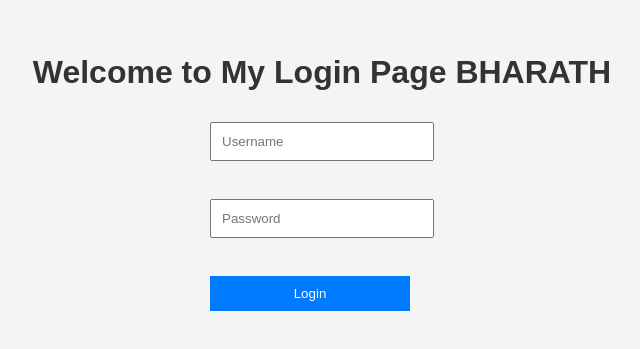
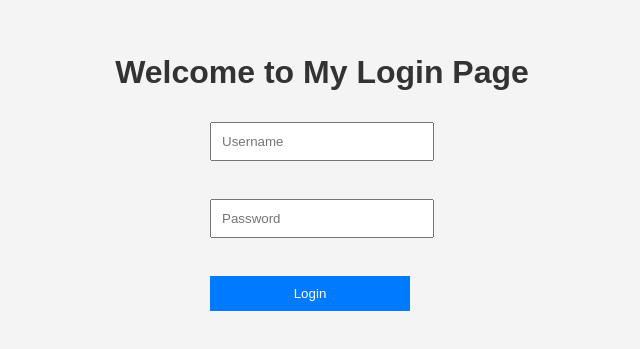
Before and after one commit to BharathkumarRG/action-runner, a plain HTML site: page index.html in a window 1280 px wide. Shown: the part 231-580 px from the top of the page, without its empty margins (318-958 px from the left). Drawn offline with Linux system fonts and the light colour scheme.

Commit message:
test-runner

```diff
--- a/index.html
+++ b/index.html
@@ -7,7 +7,7 @@
     <link rel="stylesheet" href="style.css">
 </head>
 <body>
-    <h1>Welcome to My Login Page BHARATH </h1>
+    <h1>Welcome to My Login Page </h1>
     <form>
         <input type="text" placeholder="Username"><br>
         <input type="password" placeholder="Password"><br>
```
